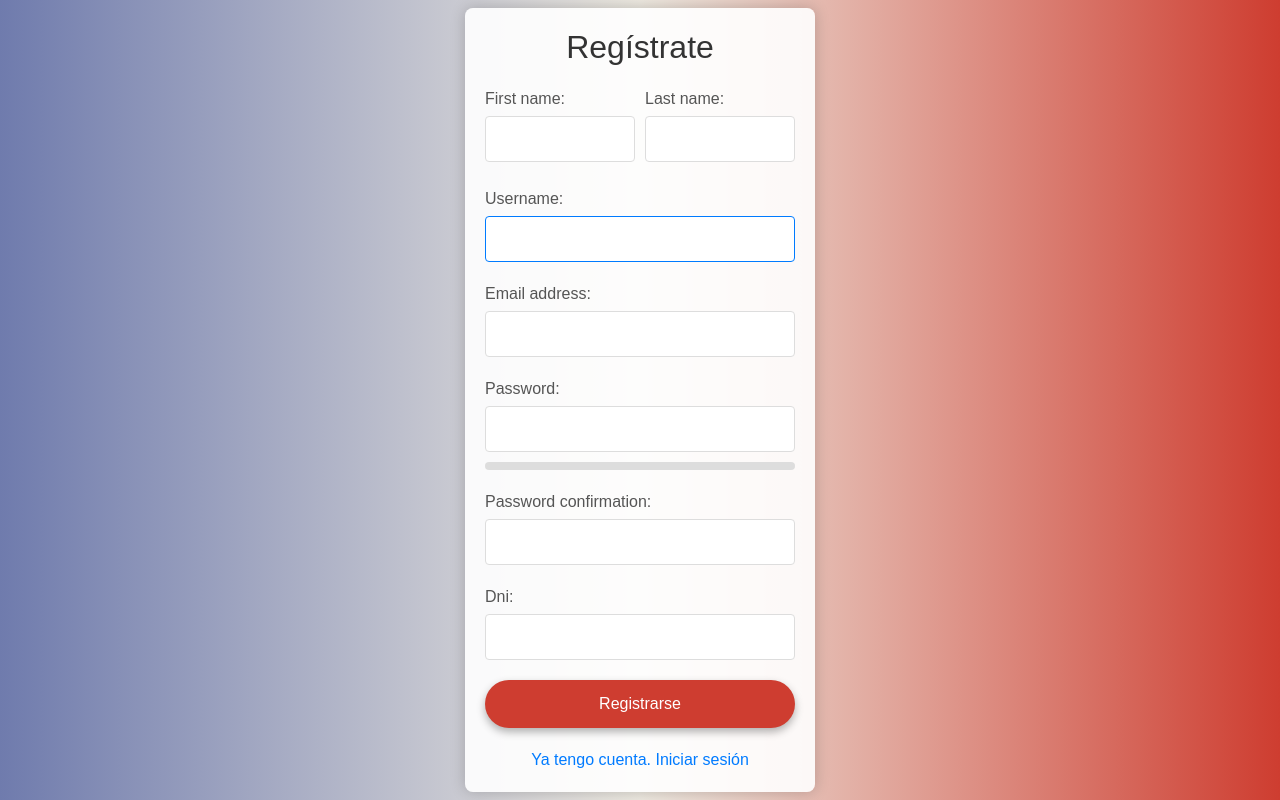
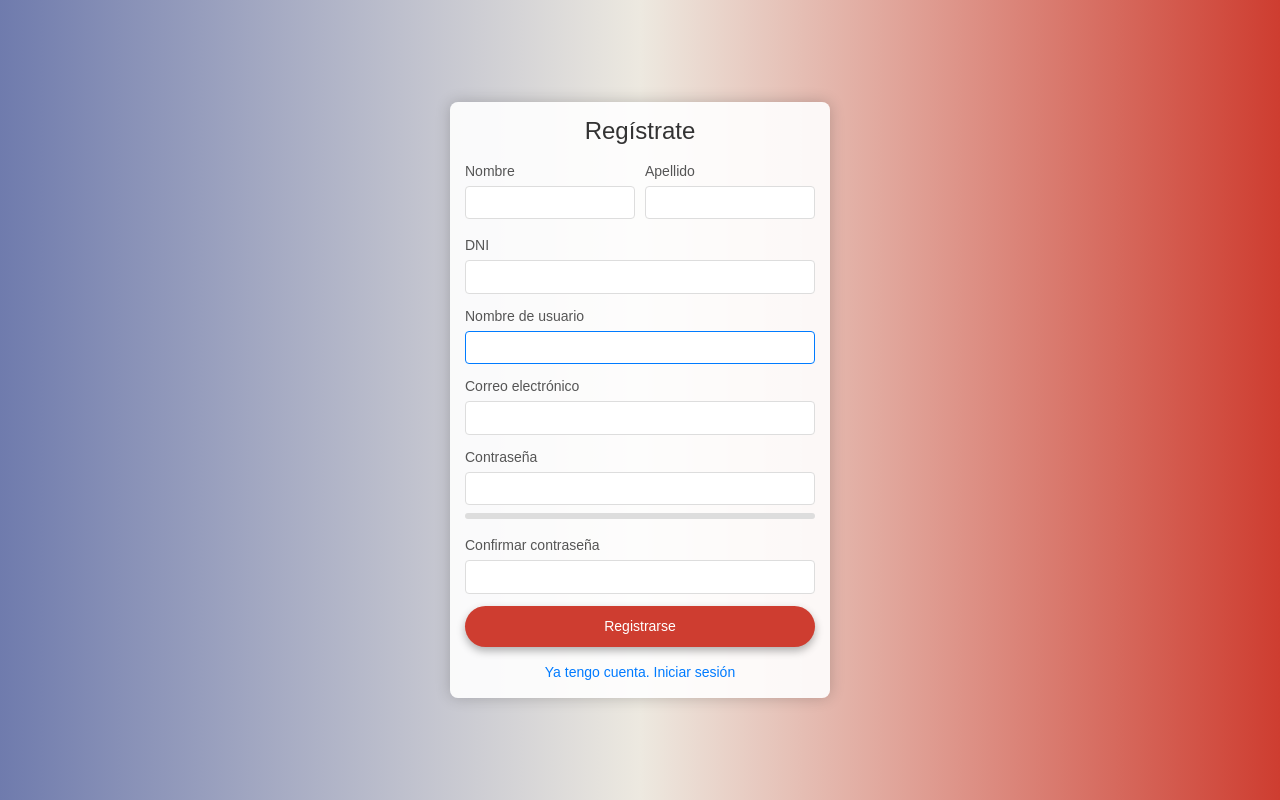
Before and after one commit to lelardo/patrones, a Django app: page /registro/ in a window 1280 px wide. Run offline with Django 5.2, Linux system fonts and the light colour scheme.

Commit message:
Login y registro ready

```diff
--- a/proyecto/appcalendario/calendario/forms.py
+++ b/proyecto/appcalendario/calendario/forms.py
@@ -1,5 +1,5 @@
 from django import forms
-from django.contrib.auth.forms import UserCreationForm
+from django.contrib.auth.forms import UserCreationForm, AuthenticationForm
 from django.contrib.auth.models import User
 from .models import Usuario, Evento, Coleccion, Cuenta  # Asegúrate de que el modelo Cuenta está importado
 
@@ -34,3 +34,13 @@ class CustomUserCreationForm(UserCreationForm):
     class Meta:
         model = User
         fields = ('username', 'first_name', 'last_name', 'dni', 'password1', 'password2', 'email')
+
+
+class CustomAuthenticationForm(AuthenticationForm):
+    username = forms.CharField(
+        max_length=254,
+        widget=forms.TextInput(attrs={'class': 'form-control', 'placeholder': 'Nombre de usuario'}),
+    )
+    password = forms.CharField(
+        widget=forms.PasswordInput(attrs={'class': 'form-control', 'placeholder': 'Contraseña'}),
+    )
--- a/proyecto/appcalendario/calendario/templates/registro.html
+++ b/proyecto/appcalendario/calendario/templates/registro.html
@@ -16,31 +16,34 @@
         }
         .container {
             background: rgba(255, 255, 255, 0.9);
-            padding: 20px;
+            padding: 15px;
             border-radius: 8px;
             box-shadow: 0 0 15px rgba(0, 0, 0, 0.2);
             width: 100%;
-            max-width: 350px;
+            max-width: 380px;
         }
         h2 {
             text-align: center;
-            margin-bottom: 20px;
+            margin-bottom: 15px;
             color: #333;
+            font-size: 24px;
         }
         .form-group {
-            margin-bottom: 20px;
+            margin-bottom: 12px;
         }
         .form-group label {
             display: block;
-            margin-bottom: 5px;
+            margin-bottom: 4px;
             color: #555;
+            font-size: 14px;
         }
         .form-group input {
             width: 100%;
-            padding: 10px;
+            padding: 6px;
             border: 1px solid #ddd;
             border-radius: 4px;
             box-sizing: border-box;
+            font-size: 13px;
         }
         .form-group input:focus {
             border-color: #007bff;
@@ -48,16 +51,16 @@
         }
         .form-group .error-message {
             color: #f00;
-            font-size: 12px;
-            margin-top: 5px;
+            font-size: 11px;
+            margin-top: 4px;
         }
         .password-strength-meter {
             position: relative;
-            height: 8px;
+            height: 6px;
             width: 100%;
             background: #ddd;
             border-radius: 4px;
-            margin-top: 10px;
+            margin-top: 8px;
             margin-bottom: 5px;
         }
         #password-strength-bar {
@@ -67,18 +70,18 @@
             border-radius: 4px;
         }
         #password-strength-text {
-            font-size: 14px;
+            font-size: 12px;
             color: #555;
-            margin-top: 5px;
+            margin-top: 4px;
         }
         .form-group button {
             width: 100%;
-            padding: 12px;
+            padding: 10px;
             background-color: #ce3d30;
             border: none;
             border-radius: 50px;
             color: #fff;
-            font-size: 16px;
+            font-size: 14px;
             cursor: pointer;
             transition: background-color 0.3s, transform 0.2s;
             box-shadow: 0 4px 8px rgba(0, 0, 0, 0.3);
@@ -90,9 +93,10 @@
         a {
             display: block;
             text-align: center;
-            margin-top: 20px;
+            margin-top: 15px;
             color: #007bff;
             text-decoration: none;
+            font-size: 14px;
         }
         a:hover {
             text-decoration: underline;
@@ -107,29 +111,34 @@
             <div class="form-group">
                 <div style="display: flex; justify-content: space-between;">
                     <div style="flex: 1; margin-right: 5px;">
-                        {{ form.first_name.label_tag }}
+                        <label for="id_first_name">Nombre</label>
                         {{ form.first_name }}
                         <div class="error-message">{{ form.first_name.errors }}</div>
                     </div>
                     <div style="flex: 1; margin-left: 5px;">
-                        {{ form.last_name.label_tag }}
+                        <label for="id_last_name">Apellido</label>
                         {{ form.last_name }}
                         <div class="error-message">{{ form.last_name.errors }}</div>
                     </div>
                 </div>
             </div>
             <div class="form-group">
-                {{ form.username.label_tag }}
+                <label for="id_dni">DNI</label>
+                {{ form.dni }}
+                <div class="error-message">{{ form.dni.errors }}</div>
+            </div>
+            <div class="form-group">
+                <label for="id_username">Nombre de usuario</label>
                 {{ form.username }}
                 <div class="error-message">{{ form.username.errors }}</div>
             </div>
             <div class="form-group">
-                {{ form.email.label_tag }}
+                <label for="id_email">Correo electrónico</label>
                 {{ form.email }}
                 <div class="error-message">{{ form.email.errors }}</div>
             </div>
             <div class="form-group">
-                {{ form.password1.label_tag }}
+                <label for="id_password1">Contraseña</label>
                 {{ form.password1 }}
                 <div class="error-message">{{ form.password1.errors }}</div>
                 <div id="password-strength" class="password-strength-meter">
@@ -138,14 +147,9 @@
                 <p id="password-strength-text"></p>
             </div>
             <div class="form-group">
-                {{ form.password2.label_tag }}
+                <label for="id_password2">Confirmar contraseña</label>
                 {{ form.password2 }}
                 <div class="error-message">{{ form.password2.errors }}</div>
-            </div>
-            <div class="form-group">
-                {{ form.dni.label_tag }}
-                {{ form.dni }}
-                <div class="error-message">{{ form.dni.errors }}</div>
             </div>
             <div class="form-group">
                 <button type="submit">Registrarse</button>
--- a/proyecto/appcalendario/calendario/urls.py
+++ b/proyecto/appcalendario/calendario/urls.py
@@ -1,7 +1,6 @@
 from . import views
 from django.urls import path, include
-
-from .views import registro
+from .views import registro, login_view
 
 urlpatterns = [
     path('', views.pagina_inicio, name='pagina_inicio'),  # Página de inicio
@@ -14,6 +13,8 @@ urlpatterns = [
     path('crear_coleccion/', views.crear_coleccion, name='crear_coleccion'),
     path('listar_colecciones/', views.listar_colecciones, name='listar_colecciones'),
     path('registro/', registro, name='registro'),
+    path('login/', login_view, name='login'),
+    path('', include('django.contrib.auth.urls')),
 
 
 
--- a/proyecto/appcalendario/calendario/views.py
+++ b/proyecto/appcalendario/calendario/views.py
@@ -1,6 +1,7 @@
+from django.contrib.auth.forms import AuthenticationForm
 
 from .models import Cuenta, Usuario, Evento, Coleccion
-from .forms import CuentaForm, UsuarioForm, EventoForm, ColeccionForm, CustomUserCreationForm
+from .forms import CuentaForm, UsuarioForm, EventoForm, ColeccionForm, CustomUserCreationForm, CustomAuthenticationForm
 from django.contrib.auth import login, authenticate
 from django.shortcuts import render, redirect
 
@@ -88,3 +89,18 @@ def registro(request):
     else:
         form = CustomUserCreationForm()
     return render(request, 'registro.html', {'form': form})
+
+
+def login_view(request):
+    if request.method == 'POST':
+        form = AuthenticationForm(request, data=request.POST)
+        if form.is_valid():
+            username = form.cleaned_data.get('username')
+            password = form.cleaned_data.get('password')
+            user = authenticate(username=username, password=password)
+            if user is not None:
+                login(request, user)
+                return redirect('pagina_inicio')  # Redirigir a la página de inicio después de iniciar sesión
+    else:
+        form = AuthenticationForm()
+    return render(request, 'login.html', {'form': form})
```
Also changed, not shown: proyecto/appcalendario/calendario/templates/login.html (+21 -31 lines), proyecto/appcalendario/db.sqlite3.
